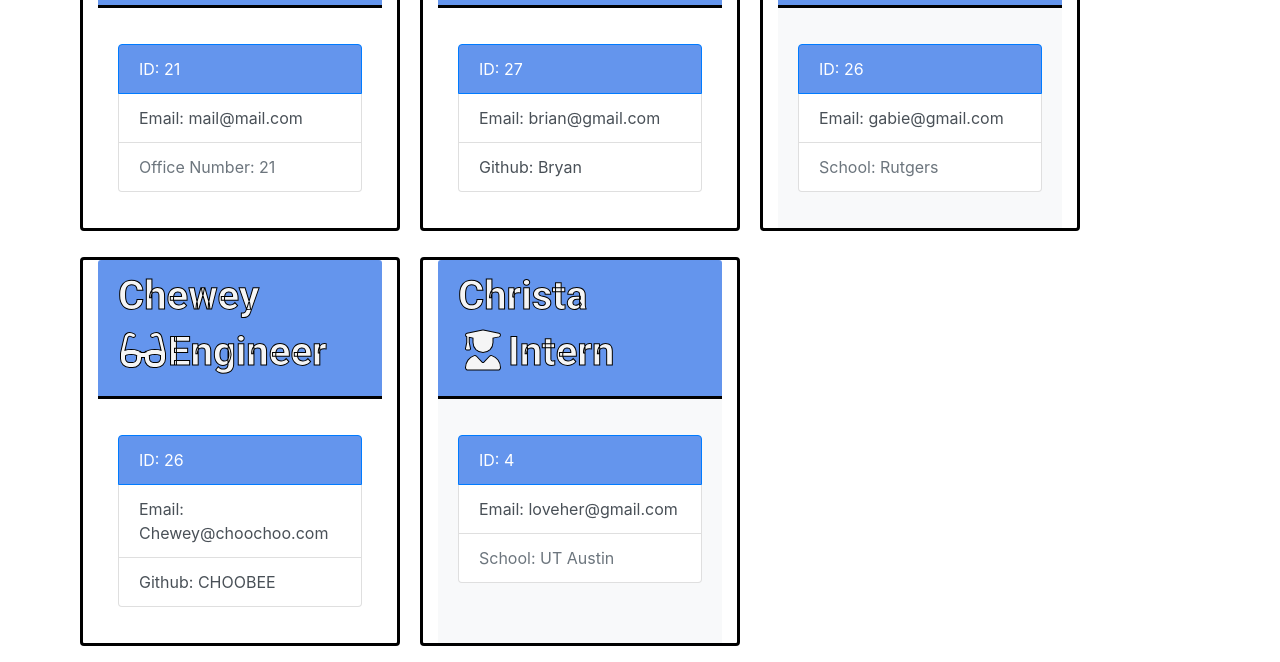
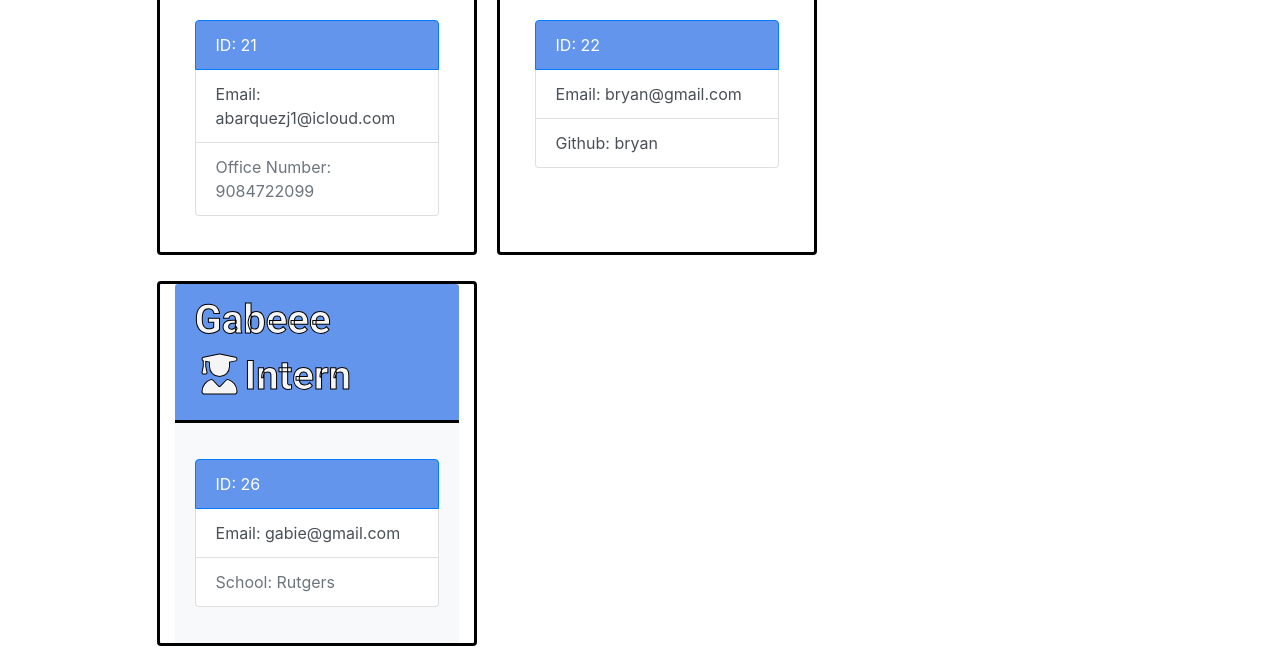
Before and after one commit to KuyaJasper/TeamProfileGenerator, a plain HTML site: page index.html in a window 1280 px wide. Shown: the part 448-1110 px from the top of the page. Drawn offline with nearby package versions, Linux system fonts and the light colour scheme.

Commit message:
Fixing bugs

```diff
--- a/index.html
+++ b/index.html
@@ -1,4 +1,4 @@
-t
+
     <!DOCTYPE html>
     <html lang="en">
 
@@ -23,9 +23,9 @@ t
                 </div>
             </div>
         </div>
-        <div class="container d-flex justify-content-center" id="CardContainer">
-            <div class="row ">
-                <div class="team-area col-12 d-flex " id="card-container">
+        <div class="container">
+            <div class="row">
+                <div class="team-area col-12 d-flex" id="card-container">
                     <div class="row">
 
             <div class="card col-lg-4 col-md-6 col-sm-12 mb-3" style="max-width: 20rem;">
@@ -37,8 +37,8 @@ t
                 <p class="card-text">
                     <div class="list-group">
                         <a href="" class="list-group-item list-group-item-action active" id="IDtag">ID: 21</a>
-                        <a href="mailto: mail@mail.com" class="list-group-item list-group-item-action">Email: mail@mail.com</a>
-                        <a href="" class="list-group-item list-group-item-action disabled">Office Number: 21</a>
+                        <a href="mailto: abarquezj1@icloud.com" class="list-group-item list-group-item-action">Email: abarquezj1@icloud.com</a>
+                        <a href="" class="list-group-item list-group-item-action disabled">Office Number: 9084722099</a>
                     </div>
                 </p>
                 </div>
@@ -52,9 +52,9 @@ t
                 <div class="card-body">
                 <p class="card-text">
                     <div class="list-group">
-                        <a href="" class="list-group-item list-group-item-action active" id="IDtag">ID: 27</a>
-                        <a href="mailto: brian@gmail.com" class="list-group-item list-group-item-action">Email: brian@gmail.com</a>
-                        <a href="https://github.com/Bryan" target="_blank" class="list-group-item list-group-item-action">Github: Bryan</a>
+                        <a href="" class="list-group-item list-group-item-action active" id="IDtag">ID: 22</a>
+                        <a href="mailto: bryan@gmail.com" class="list-group-item list-group-item-action">Email: bryan@gmail.com</a>
+                        <a href="https://github.com/bryan" target="_blank" class="list-group-item list-group-item-action">Github: bryan</a>
                     </div>
                 </p>
                 </div>
@@ -62,7 +62,7 @@ t
 
             <div class="card col-lg-4 col-md-6 col-sm-12 mb-3" style="max-width: 20rem;">
                 <div class="card-header" id="card-title">
-                    <h2>Gabie</h2>
+                    <h2>Gabeee</h2>
                     <h2><span class="fas fa-user-graduate fa-fw"></span>Intern</h2>
                 </div>
                 <div class="card-body bg-light">
@@ -71,38 +71,6 @@ t
                         <a href="" class="list-group-item list-group-item-action active" id="IDtag">ID: 26</a>
                         <a href="mailto: gabie@gmail.com" class="list-group-item list-group-item-action">Email: gabie@gmail.com</a>
                         <a href="" class="list-group-item list-group-item-action disabled">School: Rutgers</a>
-                    </div>
-                </p>
-                </div>
-            </div>
-
-            <div class="card col-lg-4 col-md-6 col-sm-12 mb-3" style="max-width: 20rem;">
-                <div class="card-header" id="card-title">
-                    <h2>Chewey</h2>
-                    <h2><span class="fas fa-glasses fa-fw"></span>Engineer</h2>
-                </div>
-                <div class="card-body">
-                <p class="card-text">
-                    <div class="list-group">
-                        <a href="" class="list-group-item list-group-item-action active" id="IDtag">ID: 26</a>
-                        <a href="mailto: Chewey@choochoo.com" class="list-group-item list-group-item-action">Email: Chewey@choochoo.com</a>
-                        <a href="https://github.com/CHOOBEE" target="_blank" class="list-group-item list-group-item-action">Github: CHOOBEE</a>
-                    </div>
-                </p>
-                </div>
-            </div>
-
-            <div class="card col-lg-4 col-md-6 col-sm-12 mb-3" style="max-width: 20rem;">
-                <div class="card-header" id="card-title">
-                    <h2>Christa</h2>
-                    <h2><span class="fas fa-user-graduate fa-fw"></span>Intern</h2>
-                </div>
-                <div class="card-body bg-light">
-                <p class="card-text">
-                    <div class="list-group">
-                        <a href="" class="list-group-item list-group-item-action active" id="IDtag">ID: 4</a>
-                        <a href="mailto: loveher@gmail.com" class="list-group-item list-group-item-action">Email: loveher@gmail.com</a>
-                        <a href="" class="list-group-item list-group-item-action disabled">School: UT Austin</a>
                     </div>
                 </p>
                 </div>
--- a/index.js
+++ b/index.js
@@ -156,7 +156,7 @@ function runApp (){
         {
           type: "input",
           name: "gitHub",
-          message: "What is the team Engineer's GitHub?",
+          message: "What is the team Engineer's GitHub Username?",
           validate: answer => {
             if (answer !== "") {
               return true;
```
